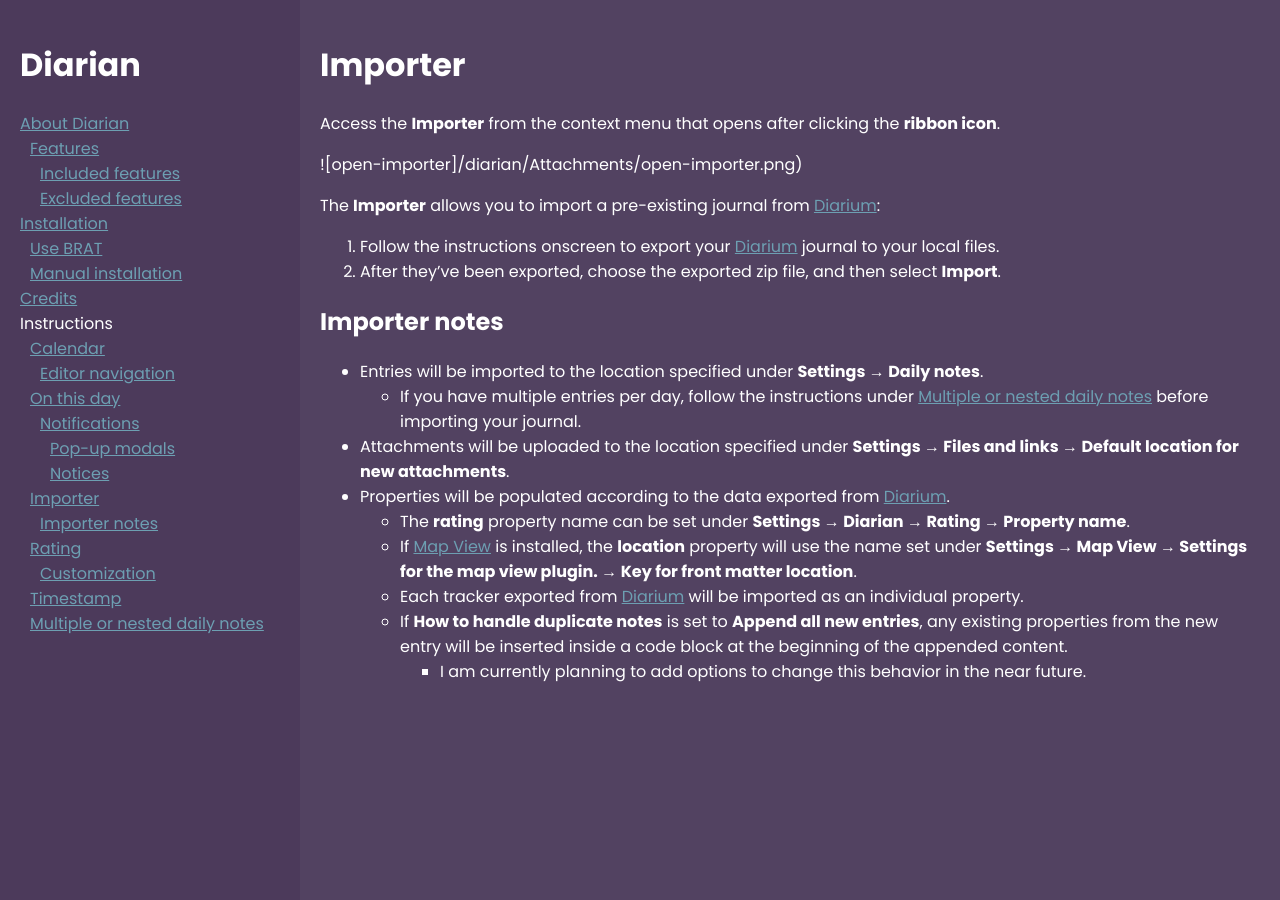
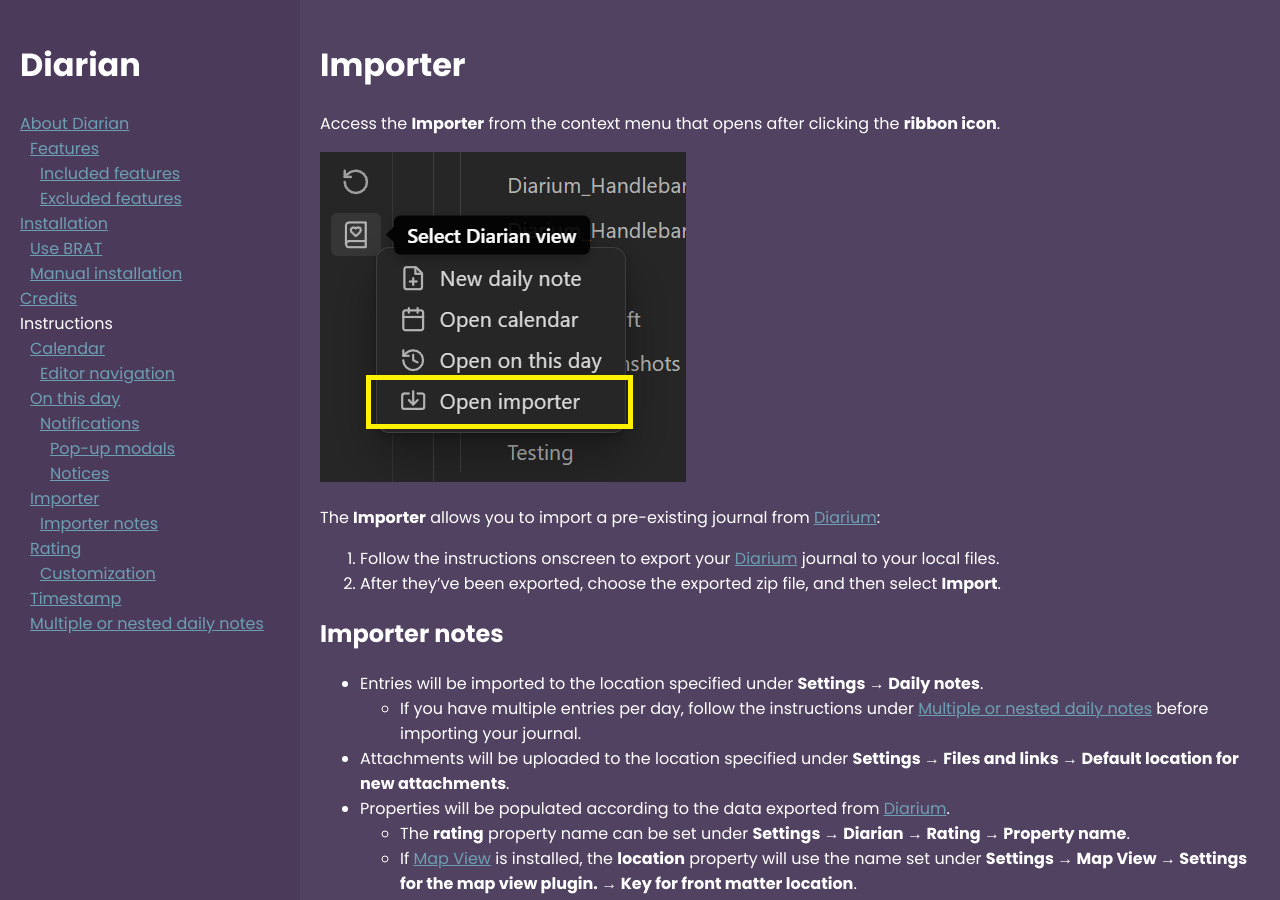
Before and after one commit to Erallie/diarian, a Jekyll site: the page built from Instructions/Importer.md, in a window 1280 px wide. Built offline with Jekyll 4.4.1, drawn with Linux system fonts in a browser that asks for light colours.

Commit message:
PUSH NOTE : Importer.md

```diff
--- a/Instructions/Importer.md
+++ b/Instructions/Importer.md
@@ -6,7 +6,7 @@ share: true
 # Importer
 Access the **Importer** from the context menu that opens after clicking the **ribbon icon**.
 
-![open-importer]/diarian/Attachments/open-importer.png)
+![open-importer](../Attachments/open-importer.png)
 
 The **Importer** allows you to import a pre-existing journal from [Diarium](https://diariumapp.com/):
 1. Follow the instructions onscreen to export your [Diarium](https://diariumapp.com/) journal to your local files.
```
